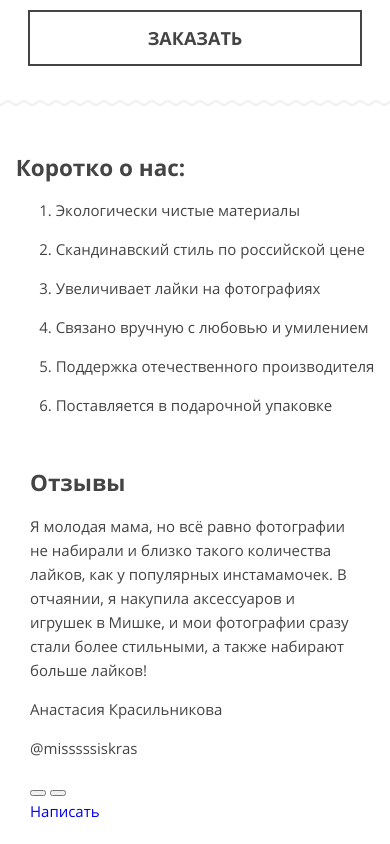
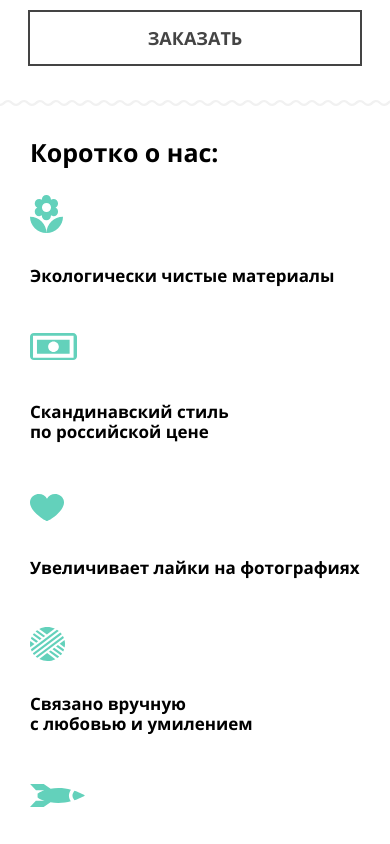
Before and after one commit to htmlacademy-adaptive/2050153-mishka-27, a website: page source/index.html in a window 390 px wide. Shown: the part 1280-2124 px from the top of the page. Drawn offline with nearby package versions, Linux system fonts and the light colour scheme; files that its build step writes are made by us from their sources.

Commit message:
styles-about-us-mobile

```diff
--- a/source/index.html
+++ b/source/index.html
@@ -136,26 +136,26 @@
       </div>
     </section>
     <section class="main__about-us about-us">
-      <div class="about-us__wrapper">
+      <div class="about-us__wrapper container">
         <h2 class="about-us__title">Коротко о нас:</h2>
         <ol class="about-us__list">
-          <li class="about-us__item">
-            <p class="about-us__text about-us__text--eco">Экологически чистые материалы</p>
+          <li class="about-us__item about-us__item--eco">
+            <p class="about-us__text">Экологически чистые&nbsp;материалы</p>
           </li>
-          <li class="about-us__item">
-            <p class="about-us__text about-us__text--price">Скандинавский стиль по российской цене</p>
+          <li class="about-us__item about-us__item--price">
+            <p class="about-us__text">Скандинавский стиль по&nbsp;российской цене</p>
           </li>
-          <li class="about-us__item">
-            <p class="about-us__text about-us__text--likes">Увеличивает лайки на фотографиях</p>
+          <li class="about-us__item about-us__item--likes">
+            <p class="about-us__text">Увеличивает лайки на&nbsp;фотографиях</p>
           </li>
-          <li class="about-us__item">
-            <p class="about-us__text about-us__text--hand-made">Связано вручную с любовью и умилением</p>
+          <li class="about-us__item about-us__item--hand-made">
+            <p class="about-us__text">Связано вручную с&nbsp;любовью&nbsp;и&nbsp;умилением</p>
           </li>
-          <li class="about-us__item">
-            <p class="about-us__text about-us__text--support">Поддержка отечественного производителя</p>
+          <li class="about-us__item about-us__item--support">
+            <p class="about-us__text">Поддержка отечественного производителя</p>
           </li>
-          <li class="about-us__item">
-            <p class="about-us__text about-us__text--present">Поставляется в подарочной упаковке</p>
+          <li class="about-us__item about-us__item--present">
+            <p class="about-us__text">Поставляется в&nbsp;подарочной&nbsp;упаковке</p>
           </li>
         </ol>
       </div>
--- /dev/null
+++ b/source/sass/blocks/about-us.scss
@@ -0,0 +1,70 @@
+.about-us {
+  width: 100%;
+}
+
+.about-us__title {
+  margin: 0;
+  font-weight: 700;
+  font-size: 25px;
+  line-height: 30px;
+  color: $color-black;
+}
+
+.about-us__list {
+  margin: 0;
+  padding: 0;
+  list-style-type: none;
+  display: grid;
+  grid-template-columns: 100%;
+}
+
+.about-us__item {
+  margin: 0;
+  padding-top: 82px;
+  position: relative;
+
+  &::before {
+    display: inline-block;
+    position: absolute;
+    left: 0;
+    width: max-content;
+    height: max-content;
+  }
+
+  &--eco::before {
+    content: url("../img/eco-flower-icon.svg");
+    top: 28px;
+  }
+
+  &--price::before {
+    content: url("../../img/price-money-icon.svg");
+    top: 30px;
+  }
+
+  &--likes::before {
+    content: url("../../img/likes-heart-icon.svg");
+    top: 35px;
+  }
+
+  &--hand-made::before {
+    content: url("../../img/hand-made-ball-icon.svg");
+    top: 32px;
+  }
+
+  &--support::before {
+    content: url("../../img/support-rocket-icon.svg");
+    top: 33px;
+  }
+
+  &--present::before {
+    content: url("../../img/present-icon.svg");
+    top: 32px;
+  }
+}
+
+.about-us__text {
+  font-weight: 700;
+  font-size: 17px;
+  line-height: 20px;
+  color: $color-black;
+}
--- a/source/sass/style.scss
+++ b/source/sass/style.scss
@@ -15,7 +15,7 @@
 @import "./blocks/main.scss";
 @import "./blocks/hero.scss";
 @import "./blocks/promotion.scss";
-// @import "./blocks/treatment-process";
+@import "./blocks/about-us.scss";
 // @import "./blocks/example.scss";
 // @import "./blocks/location.scss";
 // @import "./blocks/footer.scss";
```
Also changed, not shown: source/img/eco-flower-icon.svg (added), source/img/hand-made-ball-icon.svg (added), source/img/likes-heart-icon.svg (added), source/img/present-icon.svg (added), source/img/price-money-icon.svg (added), source/img/support-rocket-icon.svg (added).
